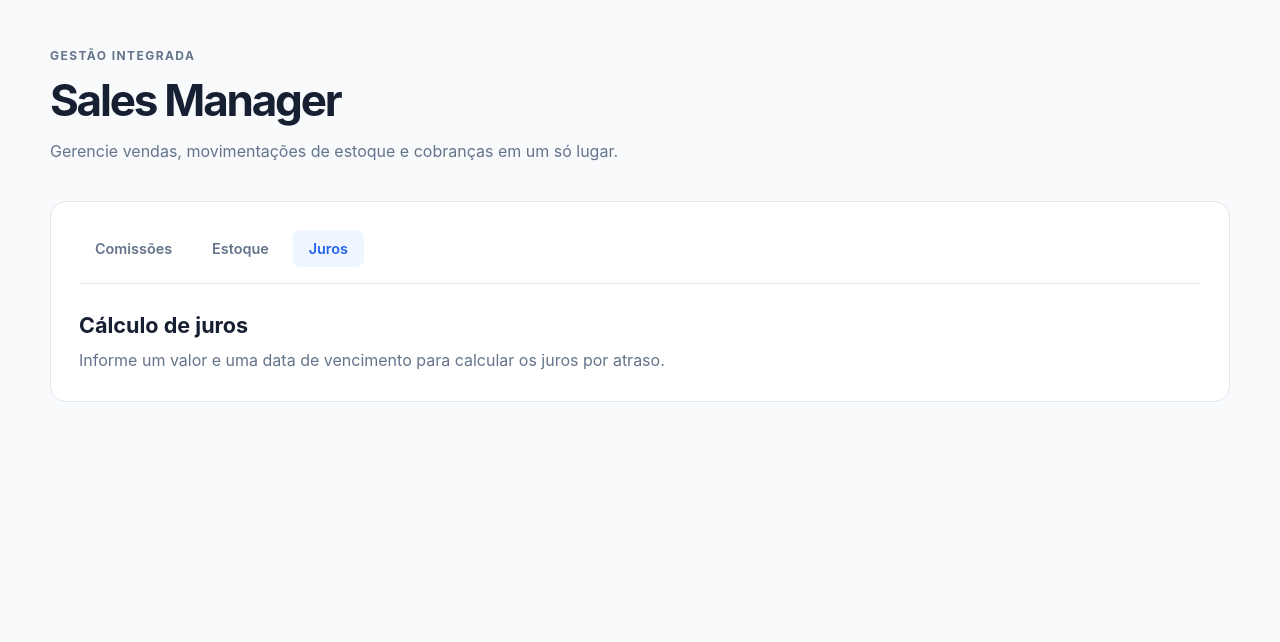
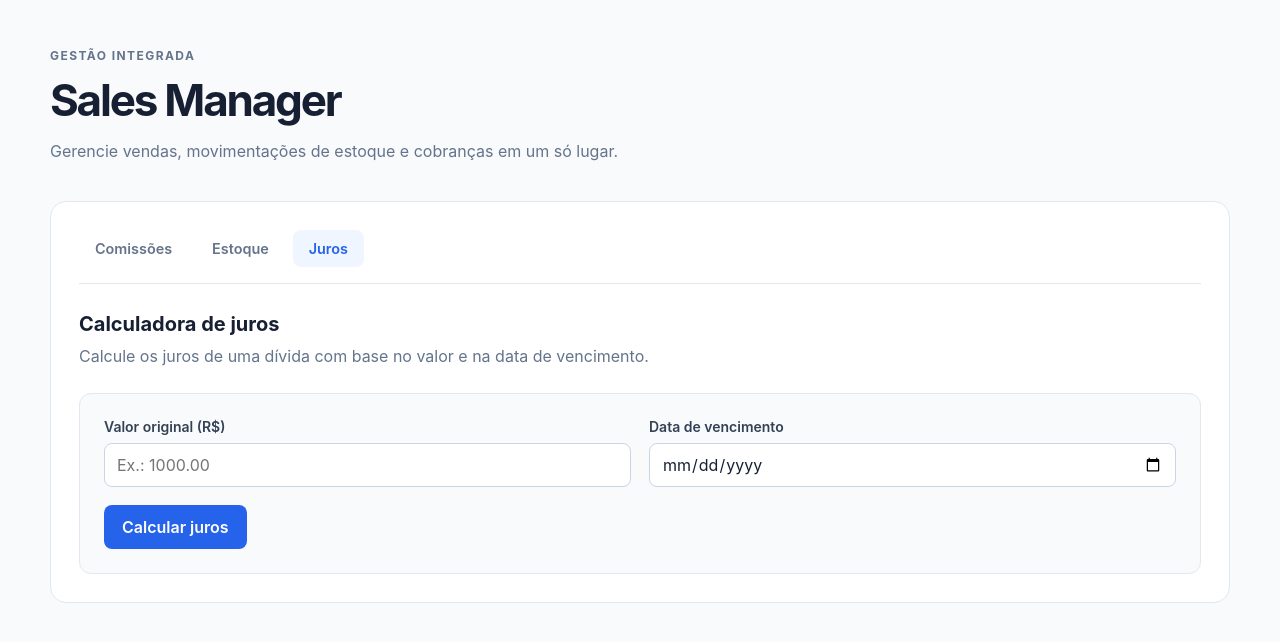
Before and after one commit to MayllaRabay/sales-manager, a React (Vite) app: page / in a window 1280 px wide. Both pictures are taken after a click on the button "Juros". Shown: the top 642 px of the page. Built offline with nearby package versions, Linux system fonts and the light colour scheme.

Commit message:
feat: add InterestTab component with interest calculation functionality

```diff
--- a/src/App.tsx
+++ b/src/App.tsx
@@ -1,6 +1,7 @@
 import { useState } from "react"
 import "./App.css"
 import { CommissionsTab } from "./features/commissions/CommissionsTab"
+import { InterestTab } from "./features/interest/InterestTab"
 import { InventoryTab } from "./features/inventory/InventoryTab"
 
 type Tab = "commissions" | "inventory" | "interest"
@@ -11,27 +12,15 @@ const tabs: { id: Tab; label: string }[] = [
   { id: "interest", label: "Juros" }
 ]
 
+const tabComponents = {
+  commissions: CommissionsTab,
+  inventory: InventoryTab,
+  interest: InterestTab
+}
+
 function App() {
   const [activeTab, setActiveTab] = useState<Tab>("commissions")
-
-  const activeTabContent = {
-    commissions: {
-      title: "Cálculo de comissões",
-      description:
-        "Consulte as vendas e calcule automaticamente a comissão de cada vendedor."
-    },
-    inventory: {
-      title: "Controle de estoque",
-      description: "Consulte produtos e registre entradas e saídas de estoque."
-    },
-    interest: {
-      title: "Cálculo de juros",
-      description:
-        "Informe um valor e uma data de vencimento para calcular os juros por atraso."
-    }
-  }
-
-  const content = activeTabContent[activeTab]
+  const ActiveTabComponent = tabComponents[activeTab]
 
   return (
     <main className="app">
@@ -62,16 +51,7 @@ function App() {
         </nav>
 
         <div className="tab-content">
-          {activeTab === "commissions" ? (
-            <CommissionsTab />
-          ) : activeTab === "inventory" ? (
-            <InventoryTab />
-          ) : (
-            <>
-              <h2>{content.title}</h2>
-              <p>{content.description}</p>
-            </>
-          )}
+          <ActiveTabComponent />
         </div>
       </section>
     </main>
--- /dev/null
+++ b/src/features/interest/InterestTab.css
@@ -0,0 +1,153 @@
+.interest-heading h2 {
+  margin: 0;
+  color: #172033;
+  font-size: 1.25rem;
+}
+
+.interest-heading p {
+  margin: 8px 0 24px;
+  color: #64748b;
+  line-height: 1.6;
+}
+
+.interest-form {
+  display: grid;
+  grid-template-columns: repeat(2, minmax(0, 1fr));
+  gap: 18px;
+  padding: 24px;
+  border: 1px solid #e2e8f0;
+  border-radius: 12px;
+  background: #f8fafc;
+}
+
+.interest-form .form-field {
+  display: flex;
+  flex-direction: column;
+  gap: 8px;
+  min-width: 0;
+}
+
+.interest-form .form-field label {
+  color: #334155;
+  font-size: 0.875rem;
+  font-weight: 600;
+}
+
+.interest-form .form-field input {
+  width: 100%;
+  min-height: 44px;
+  padding: 10px 12px;
+  border: 1px solid #cbd5e1;
+  border-radius: 8px;
+  background: #ffffff;
+  color: #172033;
+}
+
+.interest-submit {
+  justify-self: start;
+  padding: 12px 18px;
+  border: none;
+  border-radius: 8px;
+  background: #2563eb;
+  color: #ffffff;
+  font-weight: 600;
+}
+
+.interest-submit:hover {
+  background: #1d4ed8;
+}
+
+.interest-error {
+  grid-column: 1 / -1;
+  margin: 0;
+  color: #b91c1c;
+  font-size: 0.875rem;
+}
+
+.interest-result {
+  margin-top: 28px;
+  padding: 24px;
+  border: 1px solid #e2e8f0;
+  border-radius: 12px;
+  background: #ffffff;
+}
+
+.result-eyebrow {
+  margin: 0 0 20px;
+  color: #64748b;
+  font-size: 0.75rem;
+  font-weight: 700;
+  letter-spacing: 0.1em;
+}
+
+.result-label {
+  margin: 0;
+  color: #64748b;
+  font-size: 0.9rem;
+}
+
+.result-total {
+  margin: 8px 0 24px;
+  color: #172033;
+  font-size: clamp(1.8rem, 4vw, 2.5rem);
+  font-weight: 700;
+  letter-spacing: -0.04em;
+}
+
+.result-details {
+  display: grid;
+  grid-template-columns: repeat(2, minmax(0, 1fr));
+  gap: 18px;
+  padding-top: 20px;
+  border-top: 1px solid #e2e8f0;
+}
+
+.result-details div {
+  display: flex;
+  flex-direction: column;
+  gap: 6px;
+  min-width: 0;
+}
+
+.result-details span {
+  color: #64748b;
+  font-size: 0.85rem;
+}
+
+.result-details strong {
+  color: #172033;
+  overflow-wrap: anywhere;
+}
+
+.result-details .interest-amount {
+  color: #15803d;
+}
+
+.interest-note {
+  margin: 20px 0 0;
+  padding: 12px;
+  border-radius: 8px;
+  background: #f1f5f9;
+  color: #475569;
+  font-size: 0.875rem;
+  line-height: 1.5;
+}
+
+@media (max-width: 600px) {
+  .interest-form {
+    grid-template-columns: minmax(0, 1fr);
+    padding: 18px;
+  }
+
+  .interest-submit {
+    width: 100%;
+  }
+
+  .interest-result {
+    padding: 18px;
+  }
+
+  .result-details {
+    grid-template-columns: minmax(0, 1fr);
+  }
+}
--- /dev/null
+++ b/src/features/interest/InterestTab.tsx
@@ -0,0 +1,144 @@
+import { useState } from "react"
+import "./InterestTab.css"
+import { calculateInterest } from "./interestUtils"
+
+const currencyFormatter = new Intl.NumberFormat("pt-BR", {
+  style: "currency",
+  currency: "BRL"
+})
+
+const dateFormatter = new Intl.DateTimeFormat("pt-BR")
+
+export function InterestTab() {
+  const [amount, setAmount] = useState("")
+  const [dueDate, setDueDate] = useState("")
+  const [error, setError] = useState("")
+  const [result, setResult] = useState<ReturnType<
+    typeof calculateInterest
+  > | null>(null)
+
+  function handleSubmit(event: React.FormEvent<HTMLFormElement>) {
+    event.preventDefault()
+    setError("")
+    setResult(null)
+
+    const parsedAmount = Number(amount)
+
+    if (!Number.isFinite(parsedAmount) || parsedAmount <= 0) {
+      setError("Informe um valor maior que zero.")
+      return
+    }
+
+    if (!dueDate) {
+      setError("Informe a data de vencimento.")
+      return
+    }
+
+    const [year, month, day] = dueDate.split("-").map(Number)
+    const parsedDate = new Date(year, month - 1, day)
+
+    if (
+      parsedDate.getFullYear() !== year ||
+      parsedDate.getMonth() !== month - 1 ||
+      parsedDate.getDate() !== day
+    ) {
+      setError("Informe uma data de vencimento válida.")
+      return
+    }
+
+    setResult(calculateInterest(parsedAmount, dueDate))
+  }
+
+  return (
+    <div className="interest">
+      <div className="interest-heading">
+        <h2>Calculadora de juros</h2>
+        <p>
+          Calcule os juros de uma dívida com base no valor e na data de
+          vencimento.
+        </p>
+      </div>
+
+      <form className="interest-form" onSubmit={handleSubmit}>
+        <div className="form-field">
+          <label htmlFor="debt-amount">Valor original (R$)</label>
+          <input
+            id="debt-amount"
+            type="number"
+            min="0.01"
+            step="0.01"
+            value={amount}
+            onChange={(event) => setAmount(event.target.value)}
+            placeholder="Ex.: 1000.00"
+            required
+          />
+        </div>
+
+        <div className="form-field">
+          <label htmlFor="due-date">Data de vencimento</label>
+          <input
+            id="due-date"
+            type="date"
+            value={dueDate}
+            onChange={(event) => setDueDate(event.target.value)}
+            required
+          />
+        </div>
+
+        {error && (
+          <p className="interest-error" role="alert">
+            {error}
+          </p>
+        )}
+
+        <button className="interest-submit" type="submit">
+          Calcular juros
+        </button>
+      </form>
+
+      {result && (
+        <section className="interest-result" aria-live="polite">
+          <p className="result-eyebrow">RESULTADO DO CÁLCULO</p>
+
+          <p className="result-label">Valor total atualizado</p>
+          <p className="result-total">
+            {currencyFormatter.format(result.total)}
+          </p>
+
+          <div className="result-details">
+            <div>
+              <span>Valor original</span>
+              <strong>{currencyFormatter.format(result.amount)}</strong>
+            </div>
+            <div>
+              <span>Vencimento</span>
+              <strong>
+                {dateFormatter.format(new Date(`${result.dueDate}T12:00:00`))}
+              </strong>
+            </div>
+            <div>
+              <span>Dias de atraso</span>
+              <strong>{result.daysLate}</strong>
+            </div>
+            <div>
+              <span>Taxa diária</span>
+              <strong>2,5%</strong>
+            </div>
+            <div>
+              <span>Juros calculados</span>
+              <strong className="interest-amount">
+                {currencyFormatter.format(result.interest)}
+              </strong>
+            </div>
+          </div>
+
+          {result.daysLate === 0 && (
+            <p className="interest-note">
+              Não há atraso na data de referência. Nenhum juro foi aplicado.
+            </p>
+          )}
+        </section>
+      )}
+    </div>
+  )
+}
--- /dev/null
+++ b/src/features/interest/interestUtils.ts
@@ -0,0 +1,43 @@
+const DAILY_INTEREST_RATE = 0.025
+
+export type InterestCalculation = {
+  amount: number
+  dueDate: string
+  daysLate: number
+  interest: number
+  total: number
+}
+
+export function calculateInterest(
+  amount: number,
+  dueDate: string,
+  referenceDate = new Date()
+): InterestCalculation {
+  const [year, month, day] = dueDate.split("-").map(Number)
+
+  // Criamos as datas no horário local para evitar diferenças de fuso horário.
+  const due = new Date(year, month - 1, day)
+  const today = new Date(
+    referenceDate.getFullYear(),
+    referenceDate.getMonth(),
+    referenceDate.getDate()
+  )
+
+  const daysLate = Math.max(
+    0,
+    Math.floor((today.getTime() - due.getTime()) / 86_400_000)
+  )
+
+  const interest =
+    Math.round(amount * DAILY_INTEREST_RATE * daysLate * 100) / 100
+
+  const total = amount + interest
+
+  return {
+    amount,
+    dueDate,
+    daysLate,
+    interest,
+    total
+  }
+}
```
